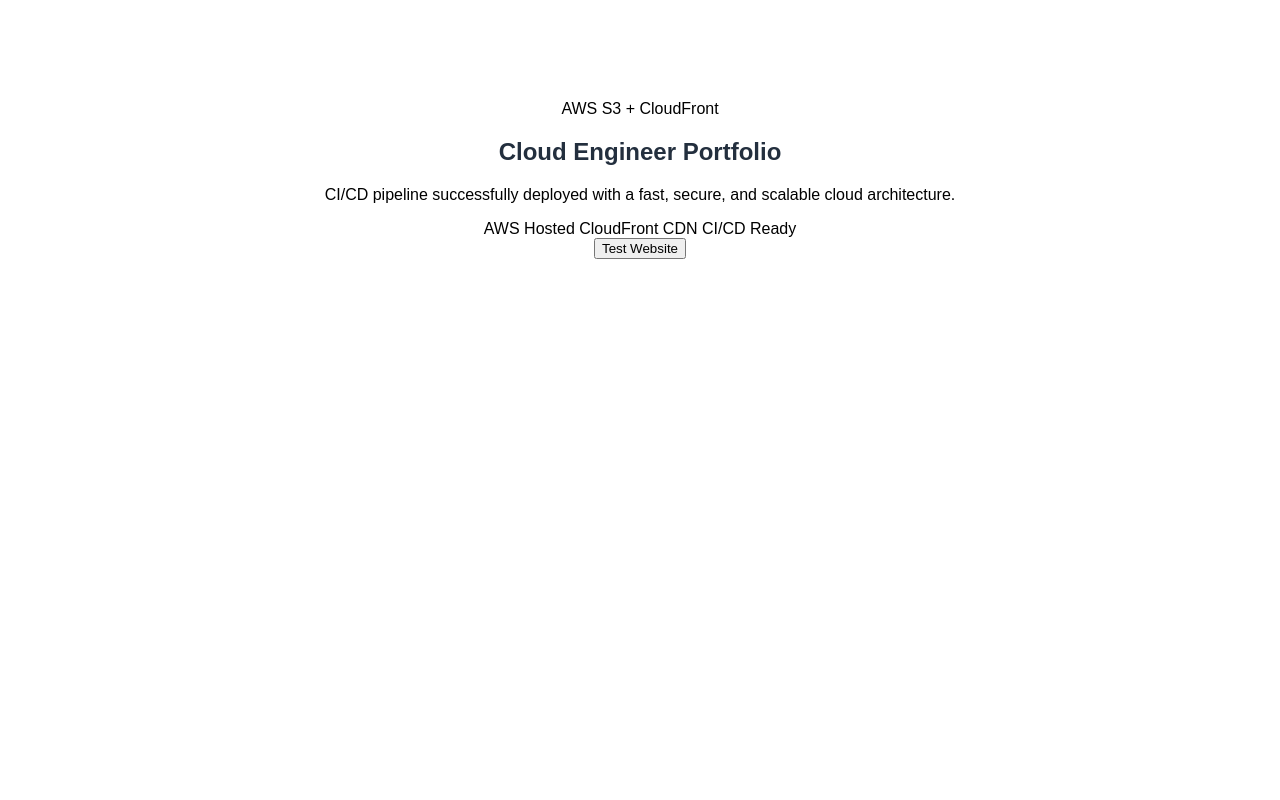
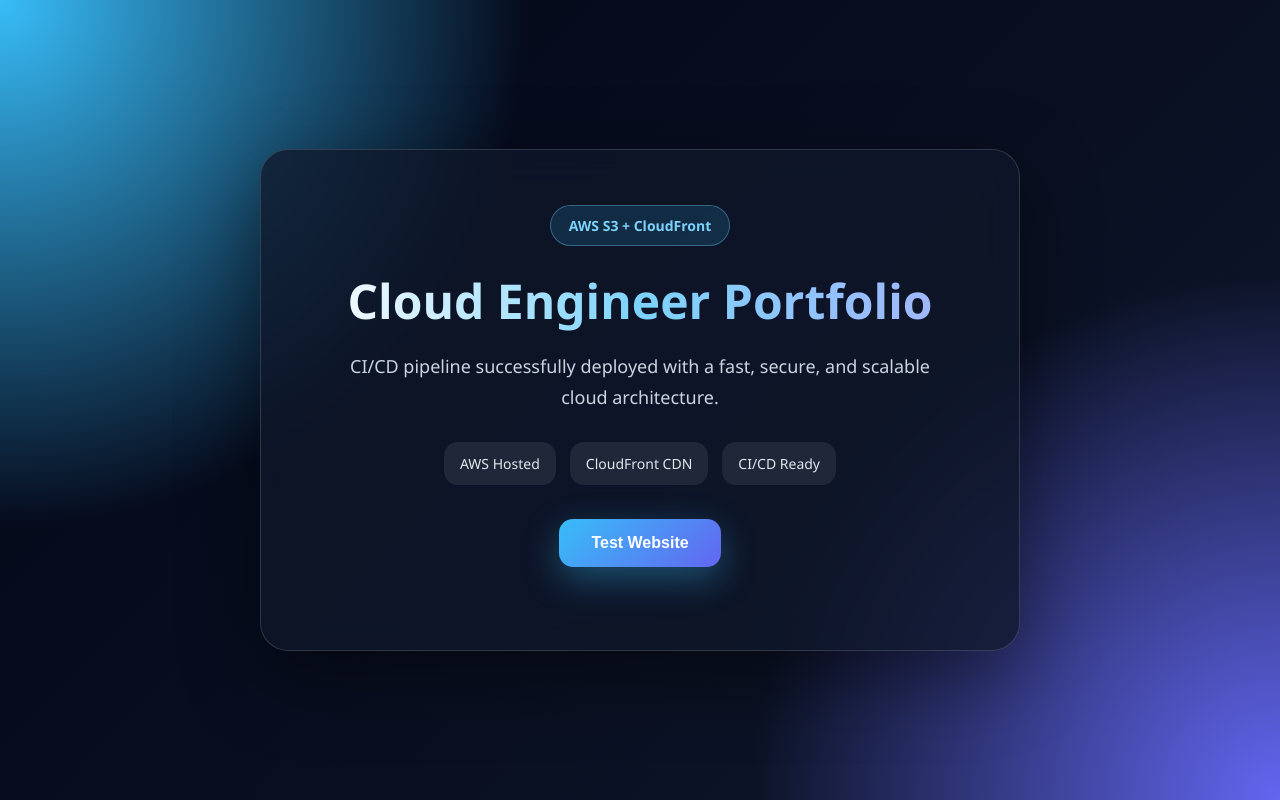
Before and after one commit to senod96/aws-static-website-cicd, a plain HTML site: page index.html in a window 1280 px wide. Drawn offline with Linux system fonts and the light colour scheme.

Commit message:
Update CSS styles for body and card components

```diff
--- a/style.css
+++ b/style.css
@@ -1,9 +1,131 @@
+* {
+    margin: 0;
+    padding: 0;
+    box-sizing: border-box;
+}
+
 body {
-    font-family: Arial, sans-serif;
+    font-family: "Segoe UI", Arial, sans-serif;
+    min-height: 100vh;
+    background:
+        radial-gradient(circle at top left, #38bdf8, transparent 35%),
+        radial-gradient(circle at bottom right, #6366f1, transparent 35%),
+        linear-gradient(135deg, #020617, #0f172a);
+    color: white;
+}
+
+.hero {
+    min-height: 100vh;
+    display: flex;
+    justify-content: center;
+    align-items: center;
+    padding: 30px;
+}
+
+.card {
+    width: 100%;
+    max-width: 760px;
+    padding: 55px 45px;
     text-align: center;
-    margin-top: 100px;
+    border-radius: 28px;
+    background: rgba(15, 23, 42, 0.75);
+    border: 1px solid rgba(255, 255, 255, 0.15);
+    box-shadow: 0 25px 80px rgba(0, 0, 0, 0.45);
+    backdrop-filter: blur(18px);
+    animation: fadeUp 0.8s ease;
+}
+
+.badge {
+    display: inline-block;
+    padding: 10px 18px;
+    margin-bottom: 22px;
+    border-radius: 999px;
+    background: rgba(56, 189, 248, 0.15);
+    color: #7dd3fc;
+    font-size: 14px;
+    font-weight: 600;
+    border: 1px solid rgba(125, 211, 252, 0.35);
 }
 
 h1 {
-    color: #232f3e;
+    font-size: 48px;
+    margin-bottom: 18px;
+    background: linear-gradient(90deg, #ffffff, #7dd3fc, #a5b4fc);
+    -webkit-background-clip: text;
+    -webkit-text-fill-color: transparent;
 }
+
+.subtitle {
+    font-size: 18px;
+    line-height: 1.7;
+    color: #cbd5e1;
+    max-width: 620px;
+    margin: 0 auto 30px;
+}
+
+.features {
+    display: flex;
+    justify-content: center;
+    gap: 14px;
+    flex-wrap: wrap;
+    margin-bottom: 34px;
+}
+
+.features span {
+    padding: 12px 16px;
+    border-radius: 14px;
+    background: rgba(255, 255, 255, 0.08);
+    color: #e2e8f0;
+    font-size: 14px;
+}
+
+button {
+    padding: 15px 32px;
+    border: none;
+    border-radius: 14px;
+    background: linear-gradient(135deg, #38bdf8, #6366f1);
+    color: white;
+    font-size: 16px;
+    font-weight: 700;
+    cursor: pointer;
+    box-shadow: 0 12px 35px rgba(56, 189, 248, 0.35);
+    transition: 0.3s ease;
+}
+
+button:hover {
+    transform: translateY(-4px);
+    box-shadow: 0 18px 45px rgba(99, 102, 241, 0.5);
+}
+
+#message {
+    margin-top: 28px;
+    font-size: 18px;
+    font-weight: 600;
+    color: #86efac;
+}
+
+@keyframes fadeUp {
+    from {
+        opacity: 0;
+        transform: translateY(25px);
+    }
+
+    to {
+        opacity: 1;
+        transform: translateY(0);
+    }
+}
+
+@media (max-width: 600px) {
+    .card {
+        padding: 40px 25px;
+    }
+
+    h1 {
+        font-size: 34px;
+    }
+
+    .subtitle {
+        font-size: 16px;
+    }
+}
```
